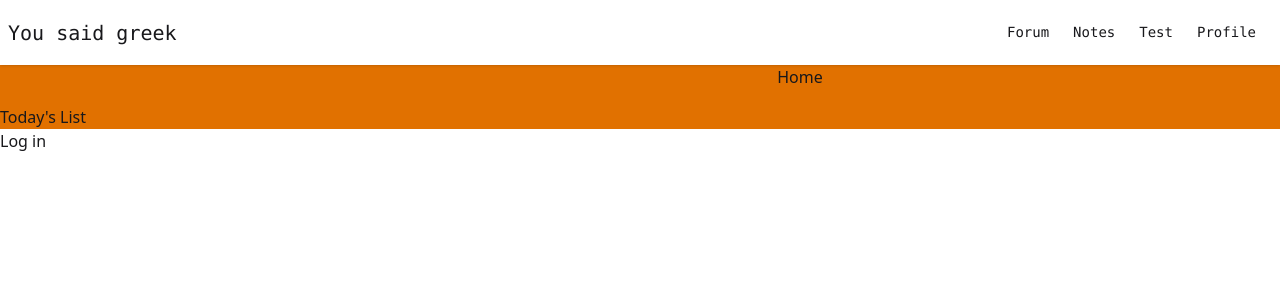
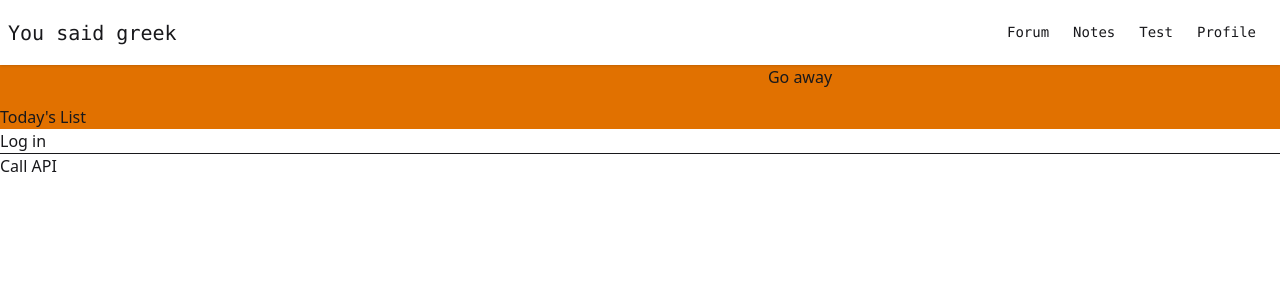
Before and after one commit to Anelairam/frontmls, a React (Vite) app: page / in a window 1280 px wide. Shown: the top 300 px of the page. Built offline with nearby package versions, Linux system fonts and the light colour scheme; no server answers.

Commit message:
user creation and validation

```diff
--- a/src/App.jsx
+++ b/src/App.jsx
@@ -8,15 +8,24 @@ import { Test } from "./pages/Test";
 import { ToastContainer, toast } from "react-toastify";
 import { NavBar } from "./organisms/NavBar";
 import { useAuth0 } from "@auth0/auth0-react";
+import axios from "axios";
 
 export const App = () => {
   // const notification = () => toast.success("Welcome to the App!");
 
   const { isLoading, isAuthenticated, error, user, loginWithRedirect, logout } =
     useAuth0();
+
+  const callApi = async () => {
+    try {
+      const apiCall = await axios.get("http://localhost:7878/buttonApi");
+    } catch (err) {
+      console.error("API call error:", err);
+    }
+  };
   return (
     <div>
-        <NavBar />
+      <NavBar />
       <Routes>
         <Route path="/" element={<Home />} />
         <Route path="/forum" element={<Forum />} />
@@ -39,7 +48,11 @@ export const App = () => {
             </button>
           </div>
         ) : (
-          <button onClick={() => loginWithRedirect()}>Log in</button>
+          <div>
+            <button onClick={() => loginWithRedirect()}>Log in</button>
+            <hr/>
+            <button onClick={() => callApi()}>Call API</button>
+          </div>
         )}
       </div>
     </div>
--- a/src/main.jsx
+++ b/src/main.jsx
@@ -11,6 +11,7 @@ createRoot(document.getElementById("root")).render(
     clientId={import.meta.env.VITE_AUTH_CLIENT_ID}
     authorizationParams={{
       redirect_uri: window.location.origin,
+      // audience: import.meta.env.VITE_AUTH_AUDIENCE,
     }}>
       <BrowserRouter>
         <App />
--- a/src/pages/Home.jsx
+++ b/src/pages/Home.jsx
@@ -1,11 +1,64 @@
 import React from "react";
 import { ReCalendar } from "../organisms/ReCalendar";
+import { useAuth0, User } from "@auth0/auth0-react";
+import { useEffect } from "react";
+import axios from "axios";
 
 export const Home = () => {
+  const { user, isAuthenticated, isLoading, getAccessTokenSilently } =
+    useAuth0();
+
+  useEffect(() => {
+    console.log("useEffect triggered");
+    console.log("User info:", user);
+    // const sendTokenToBackend = async () => {
+    //   console.log("Preparing to send token to backend");
+    //   try {
+    // Get a valid token for your API
+    // const token = await getAccessTokenSilently({
+    //   audience: import.meta.env.VITE_AUTH_AUDIENCE,
+    // });
+    // const token = await getAccessTokenSilently();
+
+    // console.log("Obtained token:", token);
+
+    // Send token to your backend
+    // const response = await axios.get("https://localhost:7878/api/users/validate", {
+    //   headers: {
+    //     Authorization: `Bearer ${token}`, // 👈 send token here
+    //   },
+    // });
+
+    // const data = await response.json();
+    //   console.log("Backend response:", data);
+    // } catch (err) {
+    //   console.error("Error sending token:", err);
+    // }
+    // };
+
+    // sendTokenToBackend();
+
+    const validateUserData = async () => {
+      try {
+        const info = await axios.post(
+          "http://localhost:7878/api/users/validate",
+          {
+            user: user,
+          }
+        );
+        console.log("User validation response:", info.data);
+      } catch (error) {
+        console.error("Error validating user data:", error);
+      }
+    };
+
+    validateUserData();
+  }, [getAccessTokenSilently, user]);
+
   return (
     <div className="grid grid-cols-4 gap-4 bg-amber-600">
       <div className="col-span-4 col-start-2 place-self-center">
-        <h2>Home</h2>
+        {isAuthenticated ? <h2>Home</h2> : <h2>Go away</h2>}
       </div>
       {/* <ReCalendar /> */}
       <div>Today's List</div>
```
